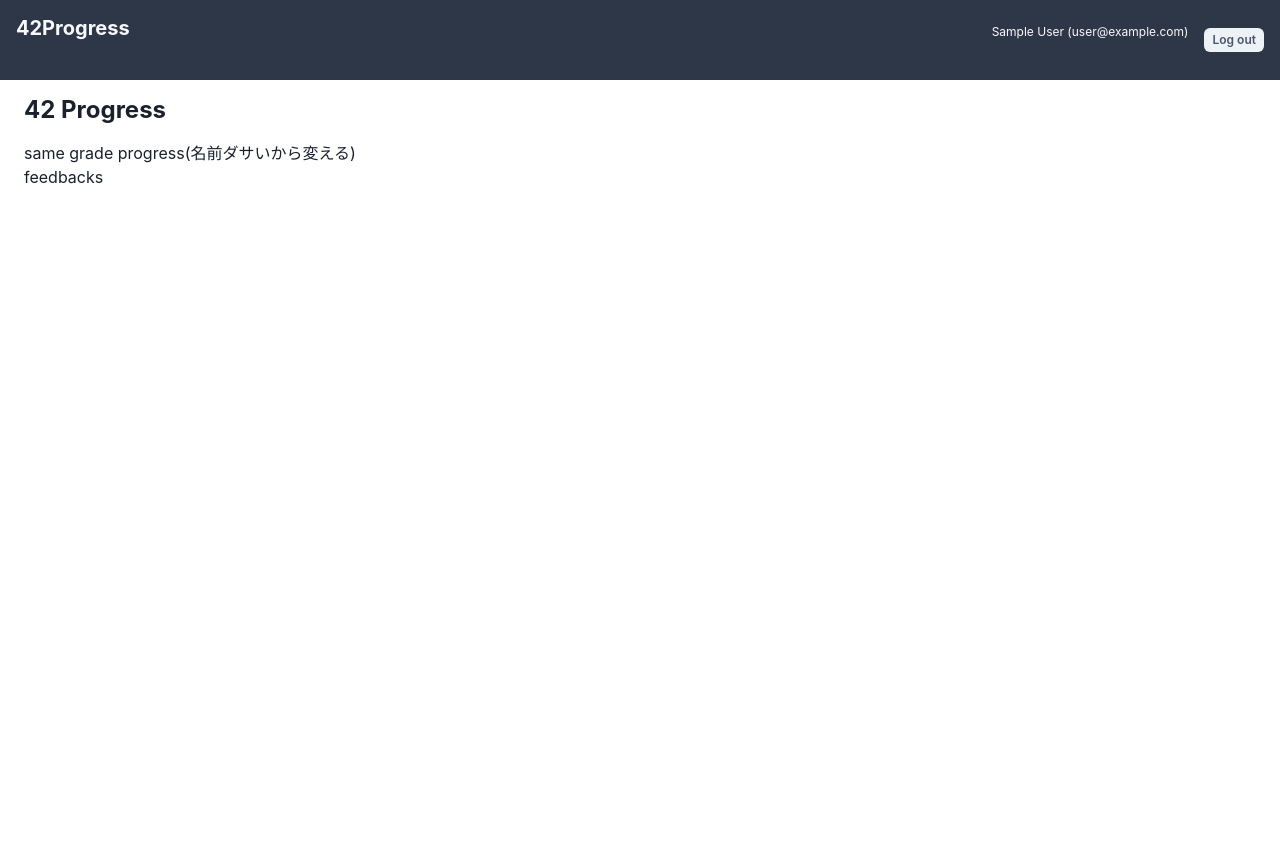
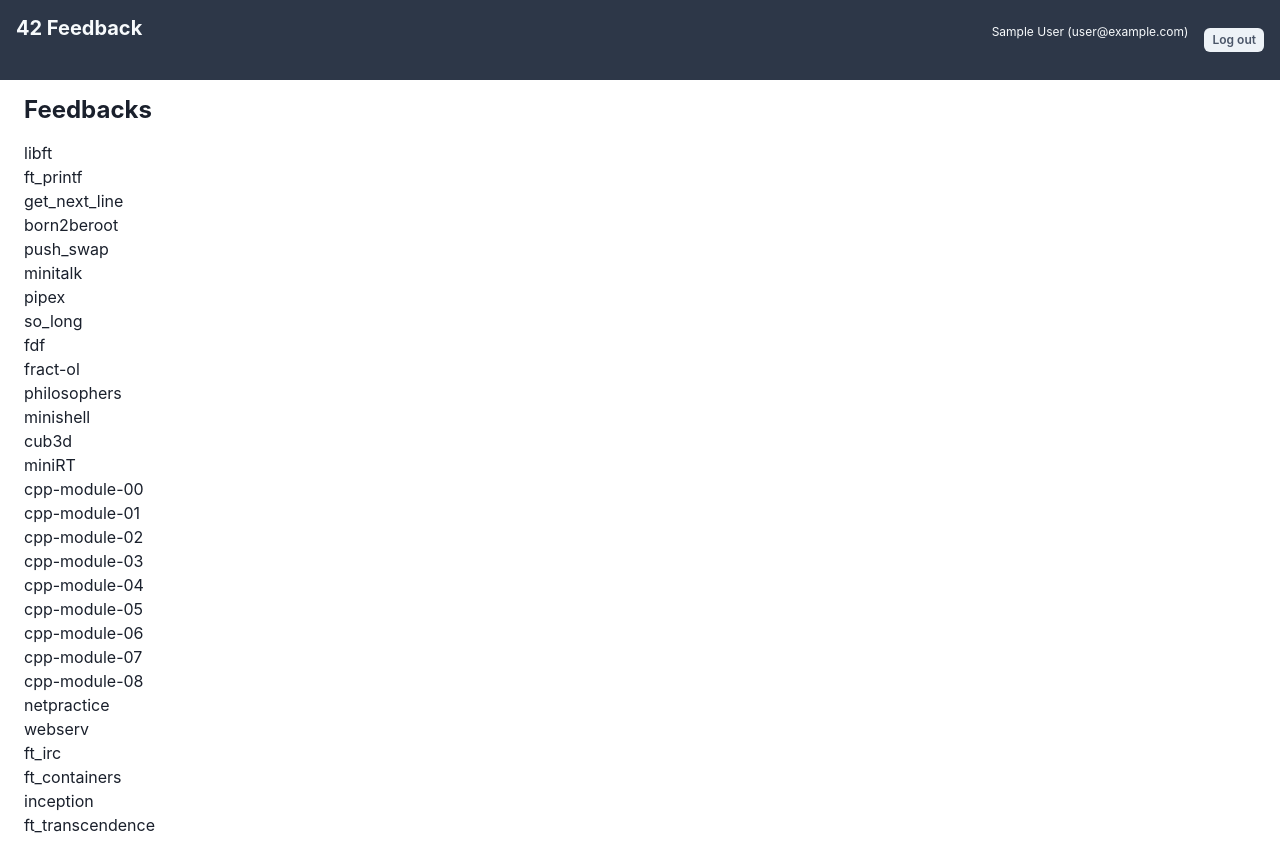
Before and after one commit to yshima42/42feedback-migration, a Next.js app: page / in a window 1280 px wide. Before the commit the page ends 800 px from the top, so only its background shows below. Built offline with nearby package versions, Linux system fonts and the light colour scheme; no server answers; sample sign-in values are in the browser's storage.

Commit message:
fix: toppageをfeedbackページにする

```diff
--- a/src/components/Header.tsx
+++ b/src/components/Header.tsx
@@ -7,12 +7,12 @@ import { Box, Button, Flex, Heading, Text } from "@chakra-ui/react";
 const Header: React.FC = () => {
   const { data: session, status } = useSession();
 
-  let left = <Link href="/">42Progress</Link>;
+  let left = <Link href="/">42 Feedback</Link>;
 
   let right = null;
 
   if (status === "loading") {
-    left = <Link href="/">42Feedback</Link>;
+    left = <Link href="/">42 Feedback</Link>;
     right = <Text>Validating session ...</Text>;
   }
 
@@ -25,7 +25,7 @@ const Header: React.FC = () => {
       <Heading as="h1" fontSize={{ base: "md", md: "xl" }}>
         <Link href="/">
           {/* next/linkだとデフォルトでホバーした時に青くなってしまうので無効化 */}
-          <Text _hover={{ color: "gray.50" }}>42Progress</Text>
+          <Text _hover={{ color: "gray.50" }}>42 Feedback</Text>
         </Link>
       </Heading>
     );
--- a/src/pages/feedbacks/[id].tsx
+++ b/src/pages/[id].tsx
@@ -3,7 +3,7 @@ import { Center, Box, Input } from "@chakra-ui/react";
 import { GetStaticProps } from "next";
 import { API_URL, CAMPUS_ID, CURSUS_ID } from "utils/constants";
 import Head from "next/head";
-import { cursusProjects } from "../../../utils/objects";
+import { cursusProjects } from "../../utils/objects";
 import { axiosRetryInSSG, fetchAllDataByAxios } from "utils/functions";
 import { useEffect, useState } from "react";
 import ReactPaginate from "react-paginate";
--- a/src/pages/index.tsx
+++ b/src/pages/index.tsx
@@ -1,16 +1,17 @@
-import { Inter } from "@next/font/google";
+import Link from "next/link";
 import { Layout } from "@/components/Layout";
-import Link from "next/link";
-import { Heading } from "@chakra-ui/react";
-
-const inter = Inter({ subsets: ["latin"] });
+import { Box } from "@chakra-ui/react";
+import { cursusProjects } from "../../utils/objects";
 
 const Home = () => {
   return (
-    <Layout name="42 Progress">
-      <Link href="/same-grade">same grade progress(名前ダサいから変える)</Link>
-      <br />
-      <Link href="/feedbacks">feedbacks</Link>
+    <Layout name="Feedbacks">
+      {cursusProjects.map((cursusProject) => (
+        <Box key={cursusProject.slug}>
+          <Link href={`/${cursusProject.slug}`}>{cursusProject.name}</Link>
+          <br />
+        </Box>
+      ))}
     </Layout>
   );
 };
```
Also changed, not shown: src/pages/feedbacks/index.tsx (deleted, +0 -21 lines).
